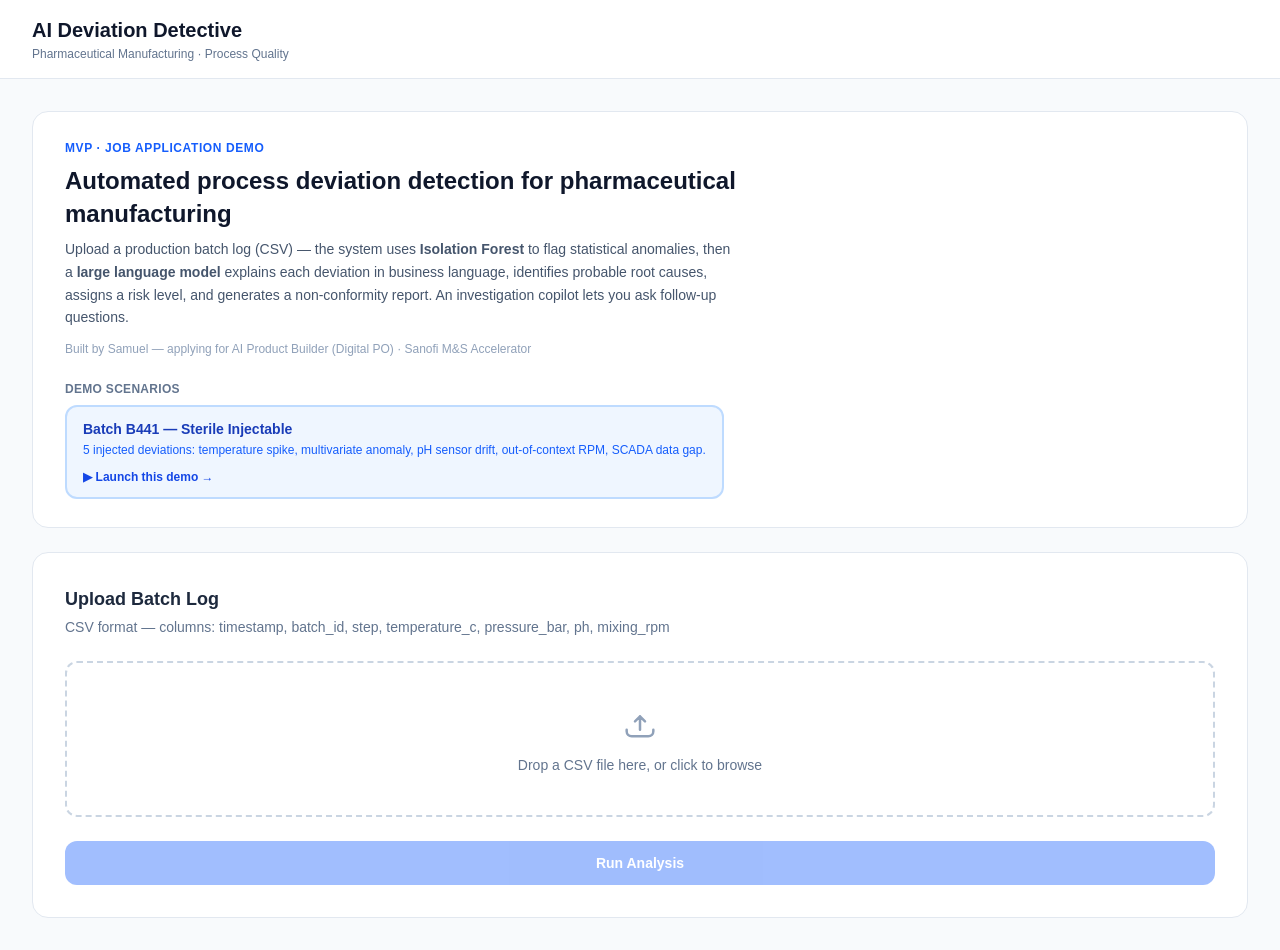
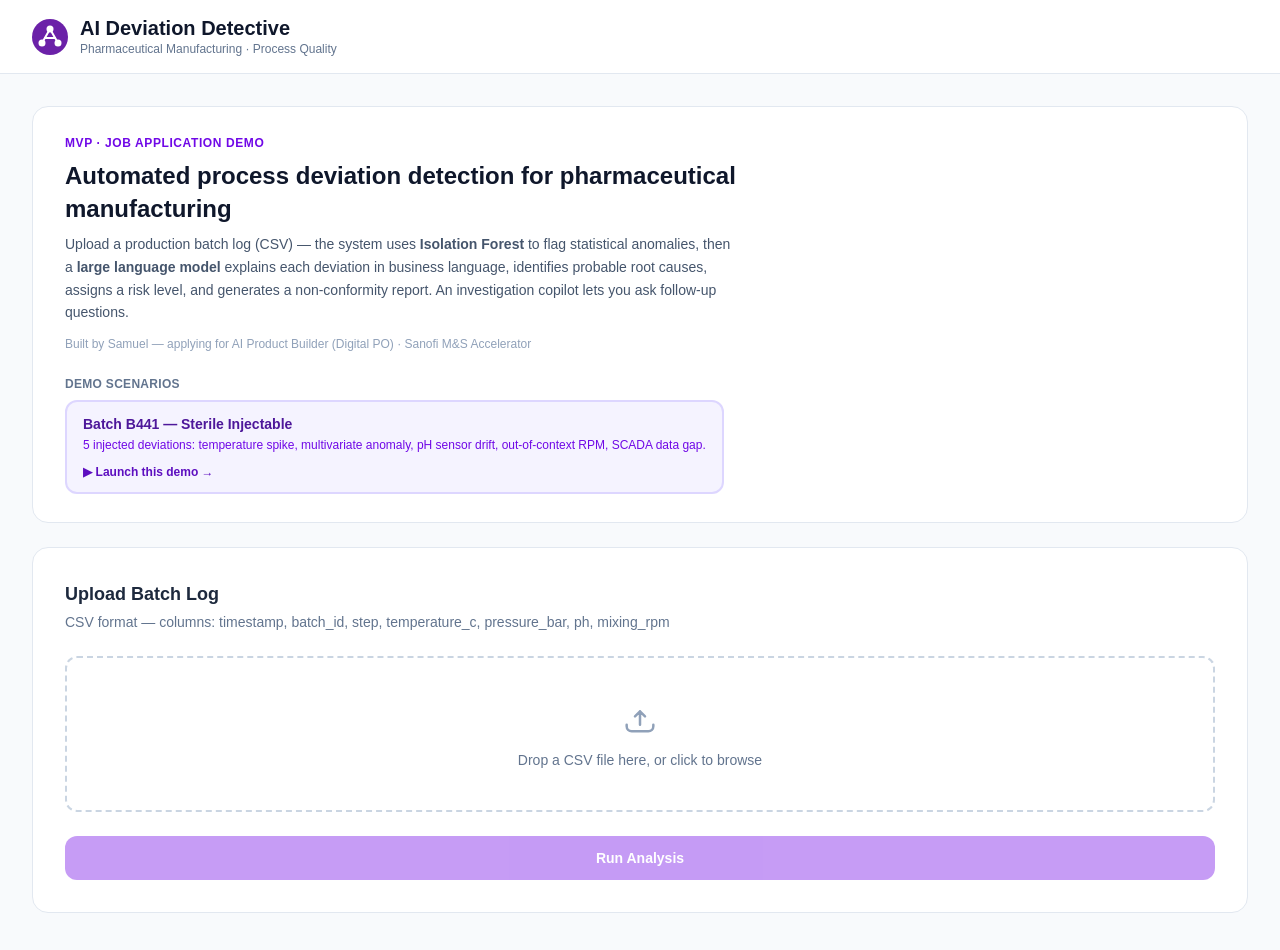
Before and after one commit to samuelpilot86/ai-deviation-detective, a Next.js app: page / in a window 1280 px wide. Built offline with nearby package versions, Linux system fonts and the light colour scheme.

Commit message:
Apply Sanofi-inspired purple palette + molecular logo

```diff
--- a/app/page.tsx
+++ b/app/page.tsx
@@ -60,9 +60,21 @@ export default function Home() {
   return (
     <div className="min-h-screen bg-slate-50">
       <header className="bg-white border-b border-slate-200 px-8 py-4 flex items-center justify-between">
-        <div>
-          <h1 className="text-xl font-bold text-slate-900">AI Deviation Detective</h1>
-          <p className="text-xs text-slate-500 mt-0.5">Pharmaceutical Manufacturing · Process Quality</p>
+        <div className="flex items-center gap-3">
+          {/* Logo mark — stylised molecular A */}
+          <svg width="36" height="36" viewBox="0 0 36 36" fill="none" xmlns="http://www.w3.org/2000/svg">
+            <circle cx="18" cy="18" r="18" fill="#6B21A8"/>
+            <circle cx="18" cy="10" r="3.5" fill="white"/>
+            <circle cx="10" cy="24" r="3.5" fill="white"/>
+            <circle cx="26" cy="24" r="3.5" fill="white"/>
+            <line x1="18" y1="10" x2="10" y2="24" stroke="white" strokeWidth="2" strokeLinecap="round"/>
+            <line x1="18" y1="10" x2="26" y2="24" stroke="white" strokeWidth="2" strokeLinecap="round"/>
+            <line x1="13" y1="19" x2="23" y2="19" stroke="white" strokeWidth="2" strokeLinecap="round"/>
+          </svg>
+          <div>
+            <h1 className="text-xl font-bold text-slate-900 leading-tight">AI Deviation Detective</h1>
+            <p className="text-xs text-slate-500">Pharmaceutical Manufacturing · Process Quality</p>
+          </div>
         </div>
         {result && (
           <div className="flex items-center gap-2">
@@ -84,7 +96,7 @@ export default function Home() {
         <div className="bg-white rounded-2xl border border-slate-200 px-8 py-7 flex flex-col gap-4">
             <div className="flex items-start justify-between gap-6 flex-wrap">
               <div className="flex flex-col gap-2 max-w-2xl">
-                <span className="text-xs font-semibold text-blue-600 uppercase tracking-wider">MVP · Job Application Demo</span>
+                <span className="text-xs font-semibold text-violet-700 uppercase tracking-wider">MVP · Job Application Demo</span>
                 <h2 className="text-2xl font-bold text-slate-900 leading-snug">
                   Automated process deviation detection for pharmaceutical manufacturing
                 </h2>
@@ -106,11 +118,11 @@ export default function Home() {
                   <button
                     key={s.id}
                     onClick={() => runDemo(s)}
-                    className="text-left rounded-xl border-2 border-blue-200 bg-blue-50 hover:bg-blue-100 hover:border-blue-400 transition-colors px-4 py-3 group"
+                    className="text-left rounded-xl border-2 border-violet-200 bg-violet-50 hover:bg-violet-100 hover:border-violet-400 transition-colors px-4 py-3 group"
                   >
-                    <p className="text-sm font-semibold text-blue-800 group-hover:text-blue-900">{s.label}</p>
-                    <p className="text-xs text-blue-600 mt-0.5 leading-relaxed">{s.description}</p>
-                    <p className="text-xs font-bold text-blue-700 mt-2">▶ Launch this demo →</p>
+                    <p className="text-sm font-semibold text-violet-900 group-hover:text-blue-900">{s.label}</p>
+                    <p className="text-xs text-violet-700 mt-0.5 leading-relaxed">{s.description}</p>
+                    <p className="text-xs font-bold text-violet-800 mt-2">▶ Launch this demo →</p>
                   </button>
                 ))}
               </div>
--- a/components/ChatWidget.tsx
+++ b/components/ChatWidget.tsx
@@ -51,7 +51,7 @@ export default function ChatWidget({ result }: { result: AnalysisResult }) {
         )}
         {messages.map((m, i) => (
           <div key={i} className={`flex ${m.role === "user" ? "justify-end" : "justify-start"}`}>
-            <div className={`max-w-[80%] rounded-xl px-4 py-2.5 text-sm leading-relaxed ${m.role === "user" ? "bg-blue-600 text-white" : "bg-slate-100 text-slate-800"}`}>
+            <div className={`max-w-[80%] rounded-xl px-4 py-2.5 text-sm leading-relaxed ${m.role === "user" ? "bg-violet-700 text-white" : "bg-slate-100 text-slate-800"}`}>
               {m.content}
             </div>
           </div>
@@ -66,7 +66,7 @@ export default function ChatWidget({ result }: { result: AnalysisResult }) {
 
       <div className="px-4 py-3 border-t border-slate-100 flex gap-2">
         <input
-          className="flex-1 rounded-xl border border-slate-200 px-4 py-2 text-sm outline-none focus:border-blue-400"
+          className="flex-1 rounded-xl border border-slate-200 px-4 py-2 text-sm outline-none focus:border-violet-400"
           placeholder="e.g. What corrective action for DEV-03?"
           value={input}
           onChange={(e) => setInput(e.target.value)}
@@ -75,7 +75,7 @@ export default function ChatWidget({ result }: { result: AnalysisResult }) {
         <button
           onClick={send}
           disabled={!input.trim() || loading}
-          className="px-4 py-2 rounded-xl bg-blue-600 text-white text-sm font-medium disabled:opacity-40 hover:bg-blue-700 transition-colors"
+          className="px-4 py-2 rounded-xl bg-violet-700 text-white text-sm font-medium disabled:opacity-40 hover:bg-violet-800 transition-colors"
         >
           Send
         </button>
--- a/components/DeviationTable.tsx
+++ b/components/DeviationTable.tsx
@@ -75,7 +75,7 @@ export default function DeviationTable({ deviations, selected, onSelect }: Props
             <tr
               key={d.deviation_id}
               onClick={() => onSelect(d.deviation_id)}
-              className={`border-t border-slate-100 cursor-pointer transition-colors ${selected === d.deviation_id ? "bg-blue-50" : "hover:bg-slate-50"}`}
+              className={`border-t border-slate-100 cursor-pointer transition-colors ${selected === d.deviation_id ? "bg-violet-50" : "hover:bg-slate-50"}`}
             >
               <td className="px-6 py-4 font-mono font-medium text-slate-700">{d.deviation_id}</td>
               <td className="px-6 py-4 text-slate-600">{d.step}</td>
--- a/components/InputPanel.tsx
+++ b/components/InputPanel.tsx
@@ -24,7 +24,7 @@ export default function InputPanel({ onAnalyze, loading }: Props) {
       </div>
 
       <div
-        className={`border-2 border-dashed rounded-xl p-10 flex flex-col items-center gap-3 cursor-pointer transition-colors ${dragging ? "border-blue-400 bg-blue-50" : "border-slate-300 hover:border-slate-400"}`}
+        className={`border-2 border-dashed rounded-xl p-10 flex flex-col items-center gap-3 cursor-pointer transition-colors ${dragging ? "border-violet-400 bg-violet-50" : "border-slate-300 hover:border-slate-400"}`}
         onClick={() => inputRef.current?.click()}
         onDragOver={(e) => { e.preventDefault(); setDragging(true); }}
         onDragLeave={() => setDragging(false)}
@@ -43,7 +43,7 @@ export default function InputPanel({ onAnalyze, loading }: Props) {
       <button
         disabled={!file || loading}
         onClick={() => file && onAnalyze(file)}
-        className="w-full py-3 rounded-xl bg-blue-600 text-white font-semibold text-sm disabled:opacity-40 disabled:cursor-not-allowed hover:bg-blue-700 transition-colors flex items-center justify-center gap-2"
+        className="w-full py-3 rounded-xl bg-violet-700 text-white font-semibold text-sm disabled:opacity-40 disabled:cursor-not-allowed hover:bg-violet-800 transition-colors flex items-center justify-center gap-2"
       >
         {loading ? (
           <>
```
